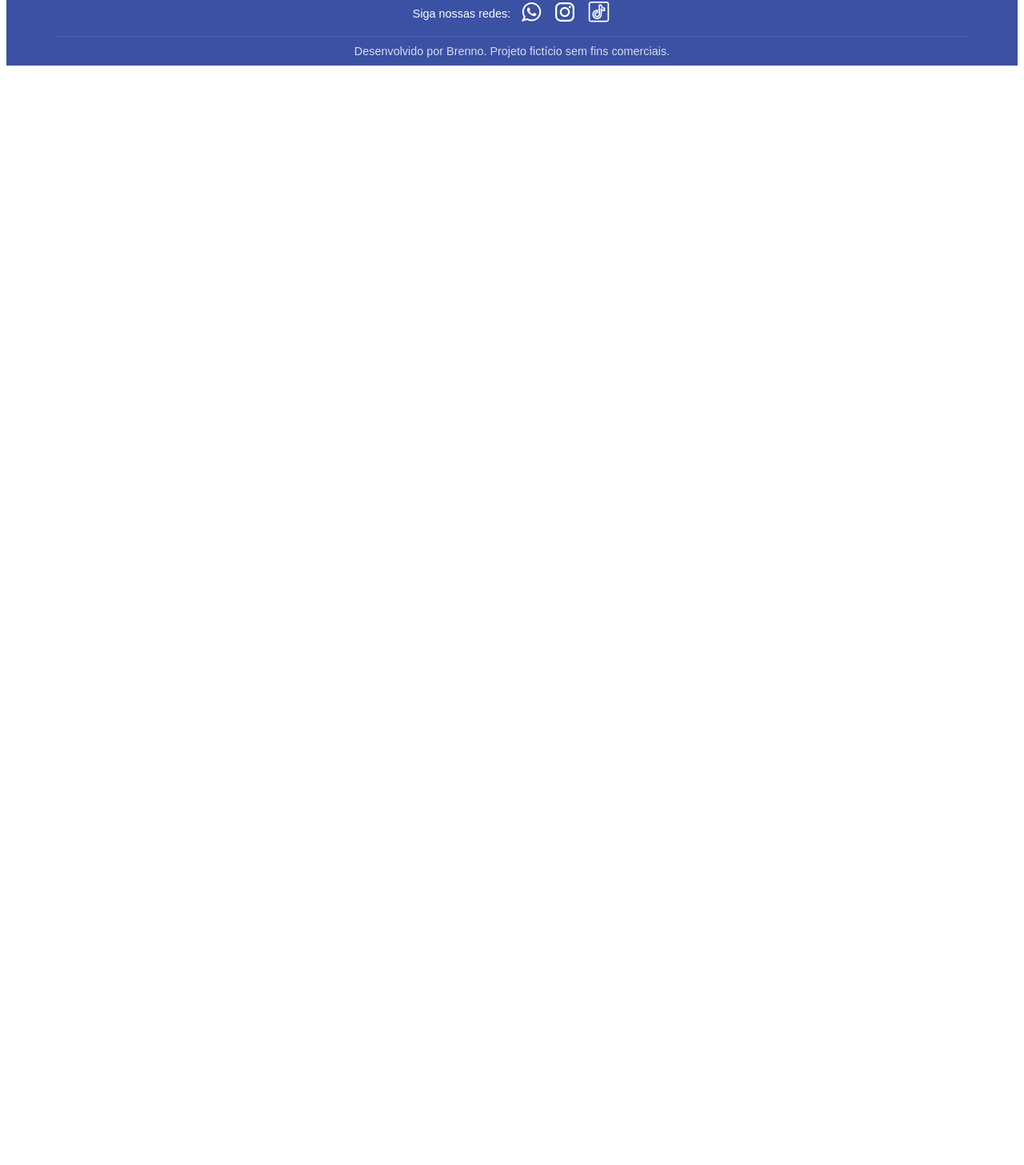
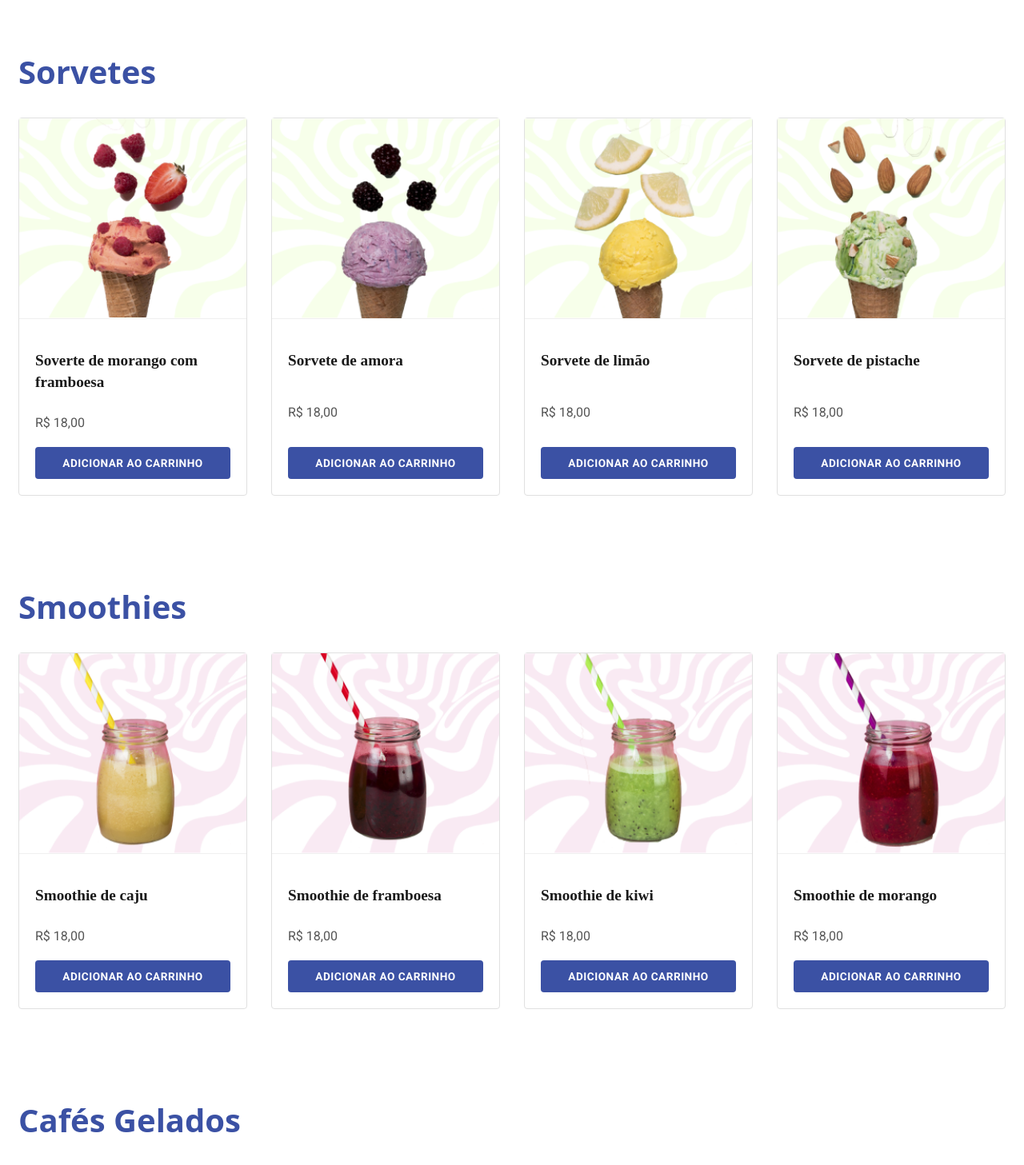
Before and after one commit to brennoluan/deleite-alura, an Angular app: page / in a window 1280 px wide. Shown: the part 1272-2729 px from the top of the page at 80% size. Before the commit the page ends 1362 px from the top, so only its background shows below. Built offline with nearby package versions, Linux system fonts and the light colour scheme; a web font is replaced by a local one.

Commit message:
feat: add product data for milkshakes, ice creams, smoothies, and iced coffee; update Home component to use new data structure

```diff
--- /dev/null
+++ b/src/app/data/products.ts
@@ -0,0 +1,109 @@
+import { Product } from "../interfaces/product";
+
+export const products: Product[] = [
+  {
+    id: 1,
+    title: 'Milkshake de Amora',
+    price: 18.0,
+    image: 'assets/images/milkshakes/milkshake-amora.png'
+  },
+  {
+    id: 2,
+    title: 'Milkshake de Maracujá',
+    price: 18.0,
+    image: 'assets/images/milkshakes/milkshake-maracuja.png'
+  },
+  {
+    id: 3,
+    title: 'Milkshake de Morango',
+    price: 18.0,
+    image: 'assets/images/milkshakes/milkshake-morango.png'
+  },
+  {
+    id: 4,
+    title: 'Milkshake Verde',
+    price: 18.0,
+    image: 'assets/images/milkshakes/milkshake-verde.png'
+  },
+];
+
+export const icecreams: Product[] = [
+  {
+    id: 1,
+    title: 'Soverte de morango com framboesa',
+    price: 18.0,
+    image: 'assets/images/icecreams/sorvete-morango.png'
+  },
+  {
+    id: 2,
+    title: 'Sorvete de amora',
+    price: 18.0,
+    image: 'assets/images/icecreams/sorvete-amora.png'
+  },
+  {
+    id: 3,
+    title: 'Sorvete de limão',
+    price: 18.0,
+    image: 'assets/images/icecreams/sorvete-limao.png'
+  },
+  {
+    id: 4,
+    title: 'Sorvete de pistache',
+    price: 18.0,
+    image: 'assets/images/icecreams/sorvete-pistache.png'
+  }
+];
+
+export const smoothies: Product[] = [
+  {
+    id: 1,
+    title: 'Smoothie de caju',
+    price: 18.00,
+    image: 'assets/images/smoothies/smoothie-caju.png'
+  },
+  {
+    id: 2,
+    title: 'Smoothie de framboesa',
+    price: 18.00,
+    image: 'assets/images/smoothies/smoothie-framboesa.png'
+  },
+  {
+    id: 3,
+    title: 'Smoothie de kiwi',
+    price: 18.00,
+    image: 'assets/images/smoothies/smoothie-kiwi.png'
+  },
+  {
+    id: 4,
+    title: 'Smoothie de morango',
+    price: 18.00,
+    image: 'assets/images/smoothies/smoothie-morango.png'
+  }
+];
+
+export const iceCoffee: Product[] = [
+  {
+    id: 1,
+    title: 'Capuccino gelado',
+    price: 18.00,
+    image: 'assets/images/icecoffee/capuccino-gelado.png'
+  },
+  {
+    id: 2,
+    title: 'Capuccino gelado com leite vegetal',
+    price: 18.00,
+    image: 'assets/images/icecoffee/capuccino-gelado-leite-vegetal.png'
+  },
+  {
+    id: 3,
+    title: 'Affogato',
+    price: 18.00,
+    image: 'assets/images/icecoffee/affogato.png'
+  },
+  {
+    id: 4,
+    title: 'Expresso gelado com chantilly',
+    price: 18.00,
+    image: 'assets/images/icecoffee/expresso-gelado-chantilly.png'
+  }
+];
--- a/src/app/pages/home/home.html
+++ b/src/app/pages/home/home.html
@@ -2,9 +2,32 @@
 <section class="products-container">
   <h2 class="section-title">Milkshakes</h2>
   <div class="grid">
-    <app-product-card [product]="milkshakeAmora"></app-product-card>
-    <app-product-card [product]="milkshakeMaracuja"></app-product-card>
-    <app-product-card [product]="milkshakeMorango"></app-product-card>
-    <app-product-card [product]="milkshakeVerde"></app-product-card>
+    @for (milkshake of milkshakes; track milkshake.id) {
+      <app-product-card [product]="milkshake"></app-product-card>
+    }
   </div>
 </section>
+<section class="products-container">
+  <h2 class="section-title">Sorvetes</h2>
+  <div class="grid">
+    @for (icecream of icecreams; track icecream.id) {
+      <app-product-card [product]="icecream"></app-product-card>
+    }
+  </div>
+</section>
+<section class="products-container">
+  <h2 class="section-title">Smoothies</h2>
+  <div class="grid">
+    @for (smoothie of smoothies; track smoothie.id) {
+      <app-product-card [product]="smoothie"></app-product-card>
+    }
+  </div>
+</section>
+<section class="products-container">
+  <h2 class="section-title">Cafés Gelados</h2>
+  <div class="grid">
+    @for (coffee of iceCoffee; track coffee.id) {
+      <app-product-card [product]="coffee"></app-product-card>
+    }
+  </div>
+</section>
--- a/src/app/pages/home/home.ts
+++ b/src/app/pages/home/home.ts
@@ -1,6 +1,7 @@
 import { Component } from '@angular/core';
 import { ProductCard } from '../../components/product-card/product-card';
 import { Product } from '../../interfaces/product';
+import { products, icecreams, smoothies, iceCoffee } from '../../data/products';
 
 @Component({
   selector: 'app-home',
@@ -9,31 +10,9 @@ import { Product } from '../../interfaces/product';
   styleUrl: './home.css',
 })
 export class Home {
-  milkshakeAmora: Product = {
-    id: 1,
-    title: 'Milkshake de Amora',
-    price: 18.0,
-    image: 'assets/images/milkshakes/milkshake-amora.png'
-  };
+  milkshakes: Product[] = products;
+  icecreams: Product[] = icecreams;
+  smoothies: Product[] = smoothies;
+  iceCoffee: Product[] = iceCoffee;
 
-  milkshakeMaracuja: Product = {
-    id: 2,
-    title: 'Milkshake de Maracujá',
-    price: 18.0,
-    image: 'assets/images/milkshakes/milkshake-maracuja.png'
-  };
-
-  milkshakeMorango: Product = {
-    id: 3,
-    title: 'Milkshake de Morango',
-    price: 18.0,
-    image: 'assets/images/milkshakes/milkshake-morango.png'
-  };
-
-  milkshakeVerde: Product = {
-    id: 4,
-    title: 'Milkshake Verde',
-    price: 18.0,
-    image: 'assets/images/milkshakes/milkshake-verde.png'
-  };
 }
```
